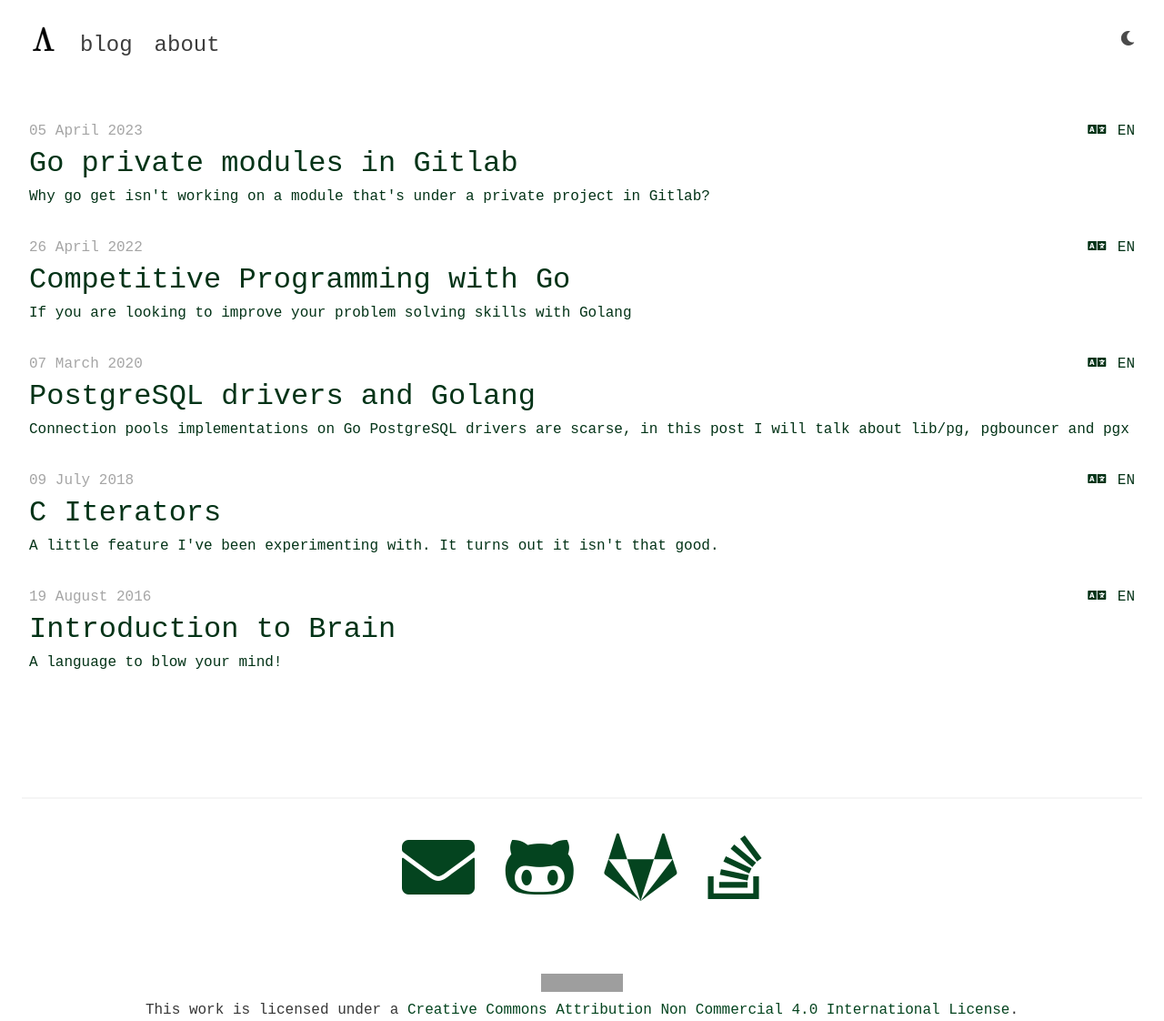
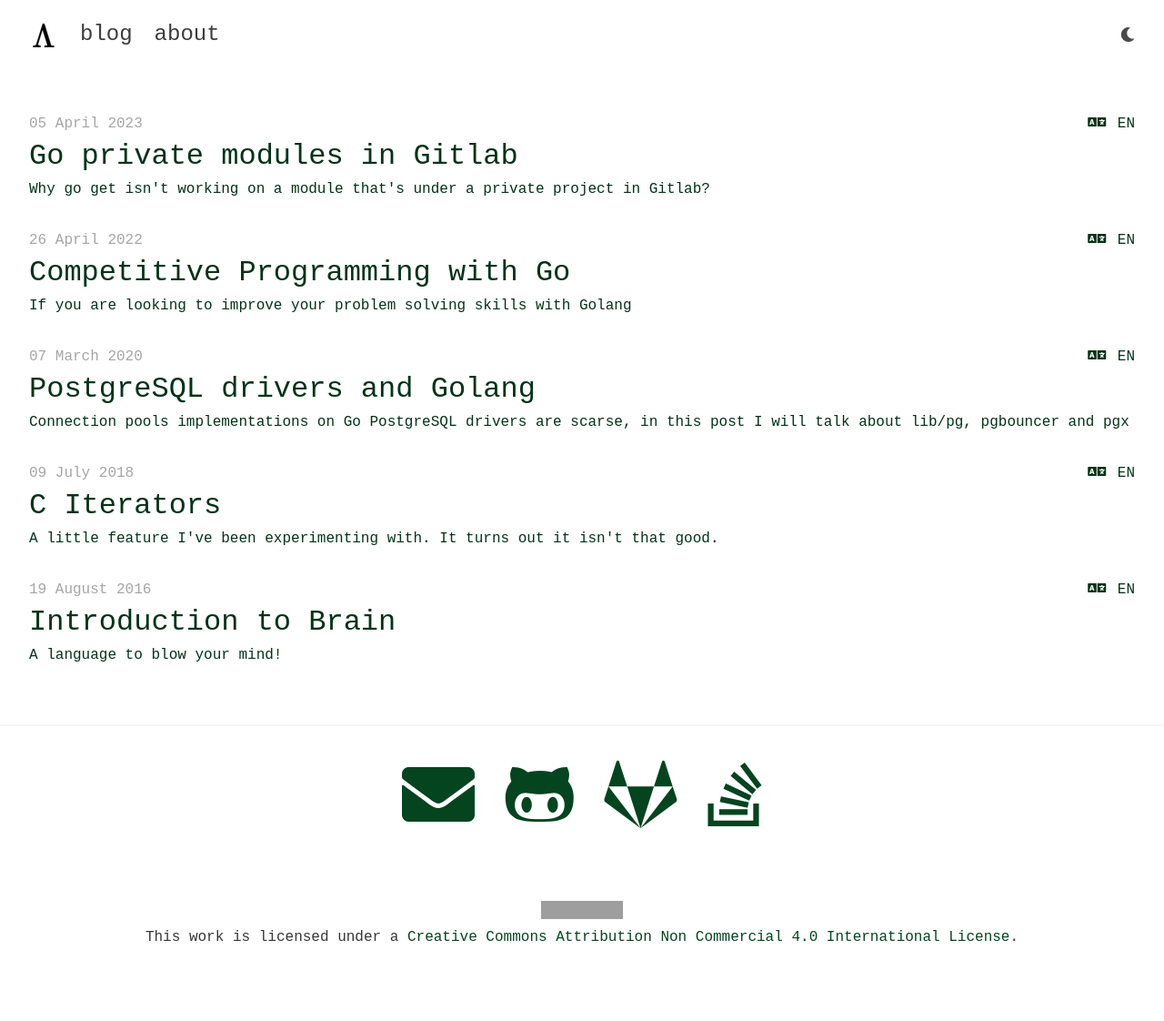
Before and after one commit to rafaelcn/rafaelcn.github.io, a Jekyll site: the page built from index.html, in a window 1280 px wide. Shown: the whole page at 91% size. Built offline with Jekyll 4.4.1, drawn with Linux system fonts in a browser that asks for light colours; after the commit the page ends 1096 px from its top, so only the background shows below that; grey boxes are pictures that could not be loaded.

Commit message:
Remove footer class and add two new fonts
Signed-off-by: Rafael Campos Nunes <rcamposnunes@outlook.com>

```diff
--- a/_layouts/default.html
+++ b/_layouts/default.html
@@ -35,6 +35,9 @@
       <link rel="stylesheet" href="/res/css/prism.min.css">
       <link rel="stylesheet" href="/res/css/prism_dark.min.css">
 
+      <link rel="preconnect" href="https://fonts.googleapis.com">
+      <link rel="preconnect" href="https://fonts.gstatic.com" crossorigin>
+      <link href="https://fonts.googleapis.com/css2?family=EB+Garamond:ital,wght@0,400..800;1,400..800&family=Rubik:ital,wght@0,300..900;1,300..900&display=swap" rel="stylesheet">
 
       {% if page.layout == "post" or page.url == "/404" %}
           {% include mathjax.html %}
@@ -56,7 +59,7 @@
             </a>
           </div>
           <div class="navbar-menu" id="navbar">
-            <div class="navbar-start pt-4">
+            <div class="navbar-start">
               {% for link in site.navigation %}
                 {% assign current = nil %}
                 {% if link.url == page.url or page.layout == link.layout %}
@@ -77,9 +80,8 @@
         <div class="ml-4 mr-4 mt-6 mb-6" id="content">
             {{ content }}
         </div>
-
       </main>
-      <footer class="footer">
+      <footer>
         <div class="has-text-centered">
           <hr>
           <ul>
@@ -90,7 +92,7 @@
           </ul>
         </div>
 
-        <p class="has-text-centered mt-6">
+        <p class="has-text-centered mt-6 pb-1">
           <a class="" rel="license" href="http://creativecommons.org/licenses/by-nc/4.0/">
             <img alt="Creative Commons License" style="border-width:0" src="https://i.creativecommons.org/l/by-nc/4.0/88x31.png" /></a>
           </a><br>
```
